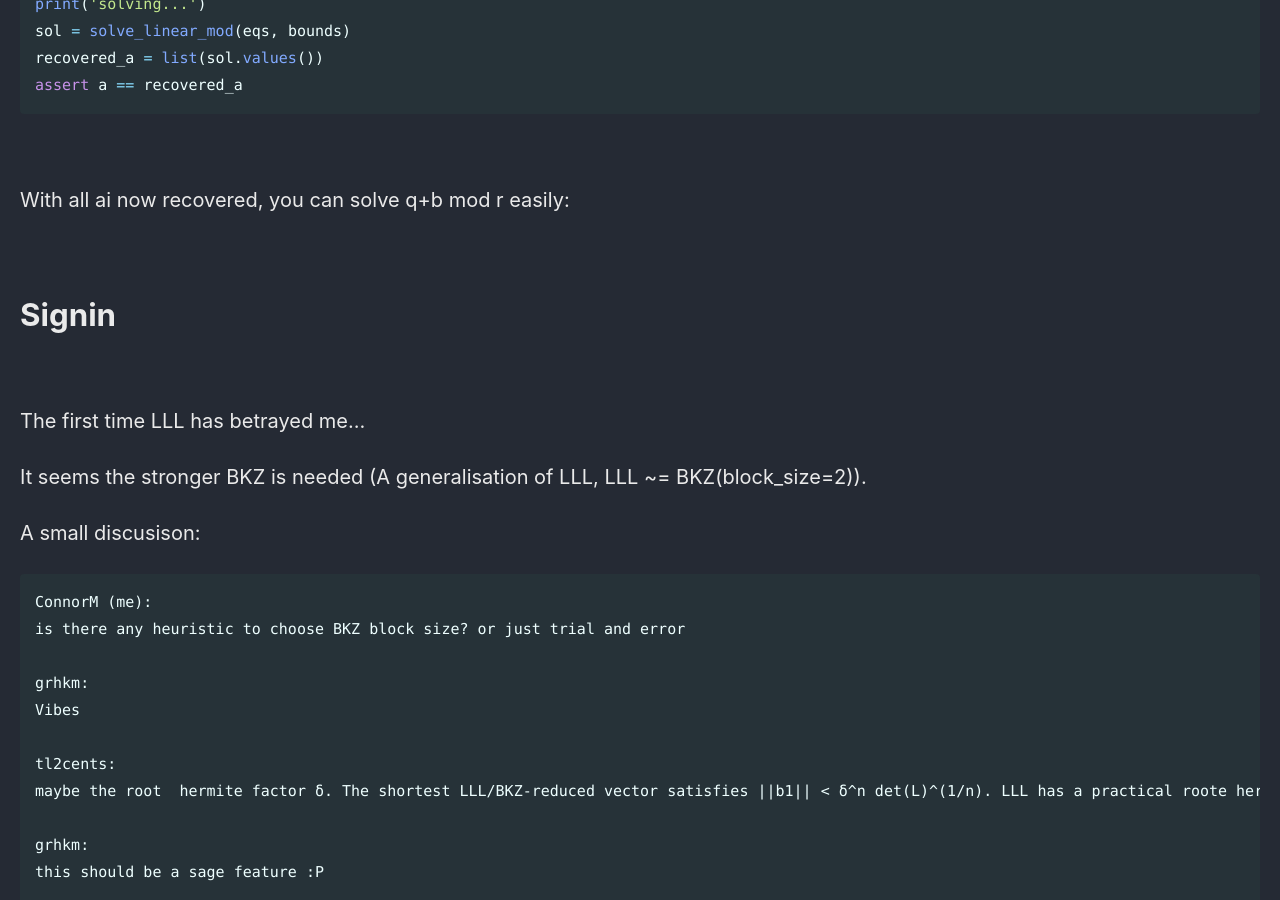
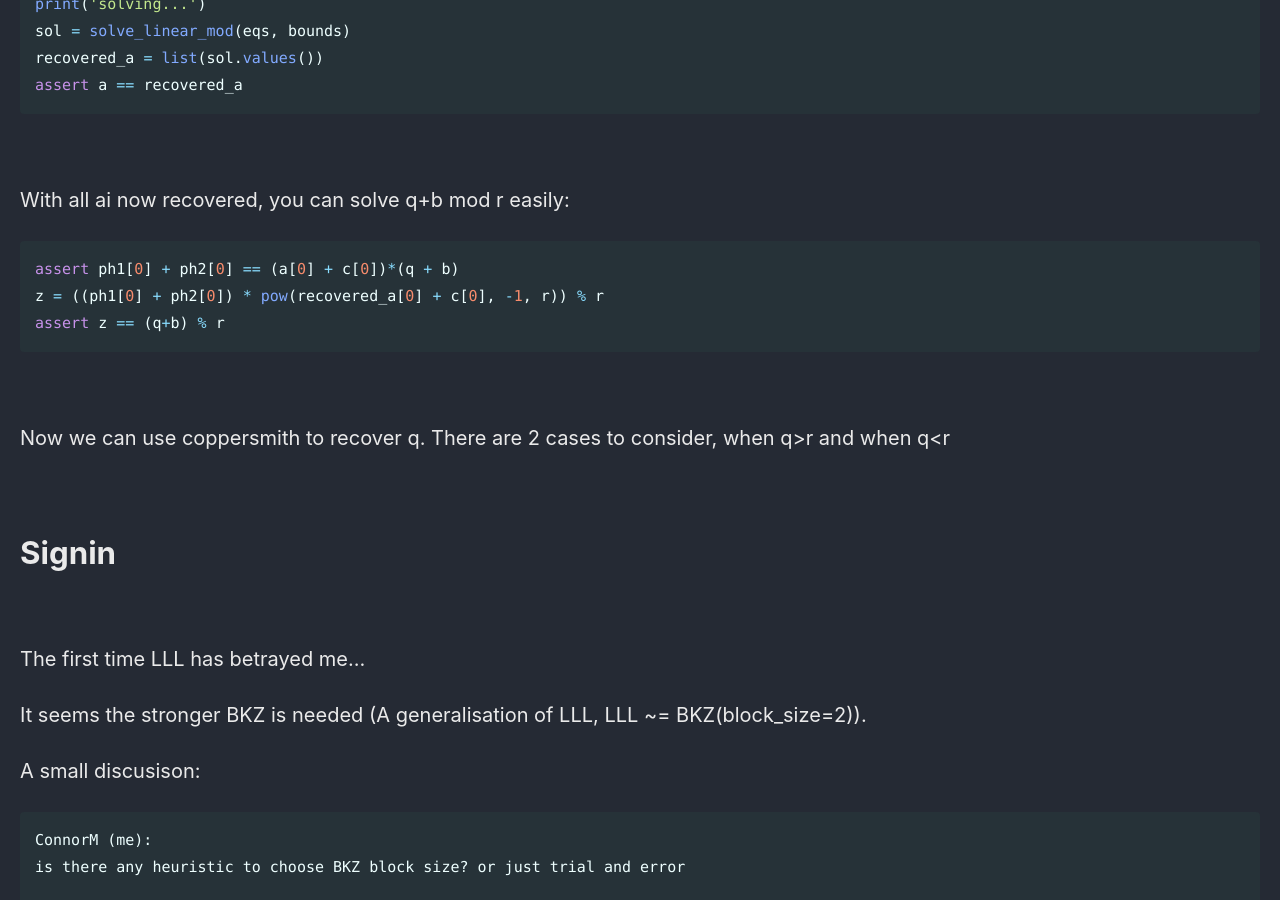
Before and after one commit to Connor-McCartney/Connor-McCartney.github.io, a Jekyll site: the page built from _pages/cryptography/other/0CTF2024.md, in a window 1280 px wide and 900 px high, scrolled down 3629 px. Built offline with Jekyll 4.4.1, drawn with Linux system fonts in a browser that asks for light colours; cached includes are drawn as plain includes.

Commit message:
Update 0CTF2024.md

````diff
--- a/_pages/cryptography/other/0CTF2024.md
+++ b/_pages/cryptography/other/0CTF2024.md
@@ -149,7 +149,15 @@ assert a == recovered_a
 
 With all ai now recovered, you can solve q+b mod r easily:
 
+```python
+assert ph1[0] + ph2[0] == (a[0] + c[0])*(q + b)
+z = ((ph1[0] + ph2[0]) * pow(recovered_a[0] + c[0], -1, r)) % r
+assert z == (q+b) % r
+```
 
+<br>
+
+Now we can use coppersmith to recover q. There are 2 cases to consider, when q>r and when q<r
 
 <br>
 
````
